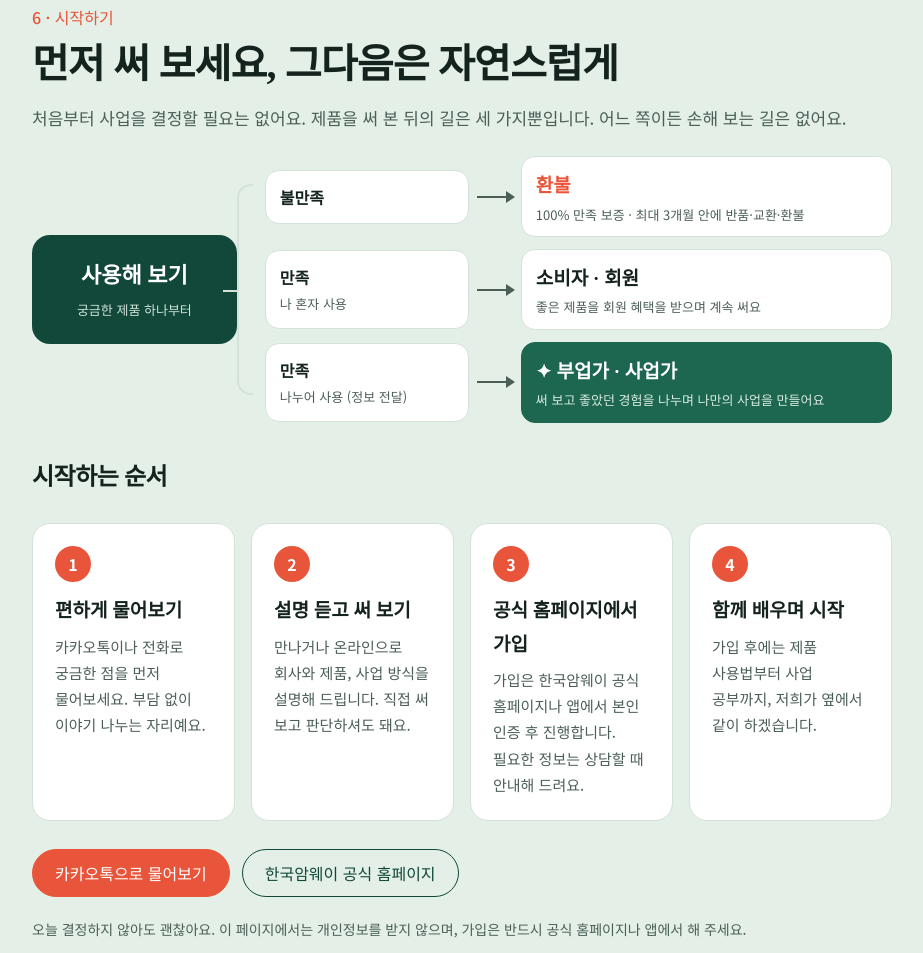
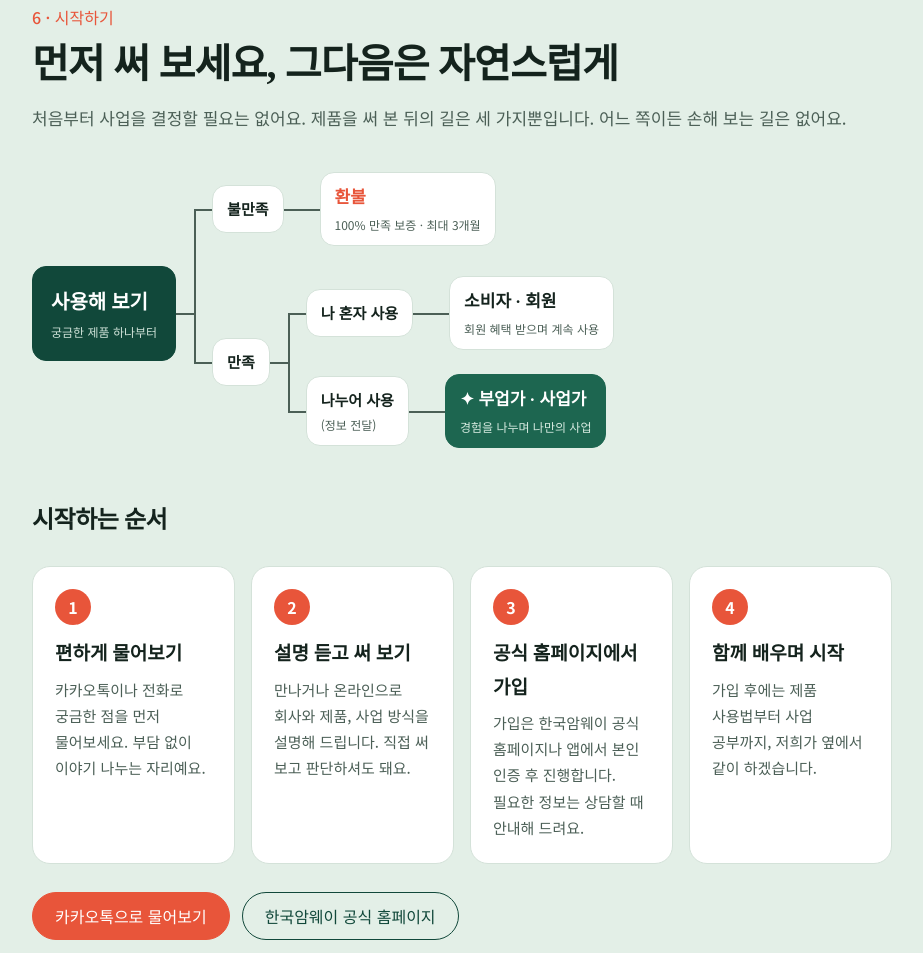
Before and after one commit to matthewkim5081/matthewkim5081.github.io, a plain HTML site: page guide.html in a window 1280 px wide. Shown: the part 10282-11235 px from the top of the page, without its empty margins (178-1101 px from the left). Drawn offline with Linux system fonts and the light colour scheme; a web font is replaced by a local one.

Commit message:
Guide: slide-style branching tree for start section

```diff
--- a/guide.html
+++ b/guide.html
@@ -293,13 +293,15 @@
 <div class="kick">6 · 시작하기</div>
 <h2>먼저 써 보세요, 그다음은 자연스럽게</h2>
 <p class="lead">처음부터 사업을 결정할 필요는 없어요. 제품을 써 본 뒤의 길은 세 가지뿐입니다. 어느 쪽이든 손해 보는 길은 없어요.</p>
-<div class="tree">
-<div class="t-root"><b>사용해 보기</b><span>궁금한 제품 하나부터</span></div>
-<div class="t-br">
-<div class="t-row bad"><div class="t-mid"><b>불만족</b></div><div class="t-arr" aria-hidden="true"></div><div class="t-end"><b>환불</b><span>100% 만족 보증 · 최대 3개월 안에 반품·교환·환불</span></div></div>
-<div class="t-row"><div class="t-mid"><b>만족</b><span>나 혼자 사용</span></div><div class="t-arr" aria-hidden="true"></div><div class="t-end"><b>소비자 · 회원</b><span>좋은 제품을 회원 혜택을 받으며 계속 써요</span></div></div>
-<div class="t-row hi"><div class="t-mid"><b>만족</b><span>나누어 사용 (정보 전달)</span></div><div class="t-arr" aria-hidden="true"></div><div class="t-end"><b>부업가 · 사업가</b><span>써 보고 좋았던 경험을 나누며 나만의 사업을 만들어요</span></div></div>
-</div>
+<div class="ht" role="list" aria-label="사용해 보기 다음의 길">
+<div class="n root"><b>사용해 보기</b><span>궁금한 제품 하나부터</span></div>
+<ul>
+<li><div class="n"><b>불만족</b></div><ul><li><div class="n end bad"><b>환불</b><span>100% 만족 보증 · 최대 3개월</span></div></li></ul></li>
+<li><div class="n"><b>만족</b></div><ul>
+<li><div class="n"><b>나 혼자 사용</b></div><ul><li><div class="n end"><b>소비자 · 회원</b><span>회원 혜택 받으며 계속 사용</span></div></li></ul></li>
+<li><div class="n"><b>나누어 사용</b><span>(정보 전달)</span></div><ul><li><div class="n end hi"><b>✦ 부업가 · 사업가</b><span>경험을 나누며 나만의 사업</span></div></li></ul></li>
+</ul></li>
+</ul>
 </div>
 <h3 class="sub">시작하는 순서</h3>
 <ol class="steps">
--- a/style.css
+++ b/style.css
@@ -324,6 +324,38 @@ a.vbox:hover .play{background:#ff0000}
 .t-mid{border-radius:14px 14px 0 0;border-bottom:0;background:var(--sage);grid-template-columns:auto 1fr;align-items:baseline;gap:8px}
 .t-arr{display:none}
 .t-end{border-radius:0 0 14px 14px}}
+/* horizontal tree (slide-style) */
+.ht{--lc:var(--soft);display:flex;align-items:center;margin-top:28px}
+.ht ul{list-style:none;margin:0;padding:0 0 0 18px;display:flex;flex-direction:column;justify-content:center;position:relative}
+.ht ul::before{content:"";position:absolute;left:0;top:50%;width:18px;border-top:2px solid var(--lc)}
+.ht li{display:flex;align-items:center;position:relative;padding:6px 0}
+.ht li::before{content:"";position:absolute;left:0;top:0;bottom:0;border-left:2px solid var(--lc)}
+.ht li:first-child::before{top:50%}
+.ht li:last-child::before{bottom:50%}
+.ht li:only-child::before{display:none}
+.ht li::after{content:"";position:absolute;left:0;top:50%;width:18px;border-top:2px solid var(--lc)}
+.ht li>.n{margin-left:18px}
+.ht .n{background:var(--bg);border:1px solid var(--line);border-radius:14px;padding:10px 14px;display:grid;gap:1px;white-space:nowrap}
+.ht .n b{font-size:15px}
+.ht .n span{font-size:12px;color:var(--soft)}
+.ht .root{background:var(--pine);border-color:var(--pine);color:#fff;padding:18px}
+.ht .root b{font-family:"Gowun Batang",serif;font-size:20px}.ht .root span{color:#cfe2d8}
+.ht .end b{font-family:"Gowun Batang",serif;font-size:17px}
+.ht .bad b{color:var(--coral)}
+.ht .hi{background:var(--pine2);border-color:var(--pine2)}
+.ht .hi b{color:#fff}.ht .hi span{color:#d7ebe1}
+@media(max-width:760px){
+.ht{flex-direction:column;align-items:stretch}
+.ht ul{padding:0;margin-left:20px}
+.ht ul::before{display:none}
+.ht li{display:block;padding:10px 0 0 18px}
+.ht li::before,.ht li:first-child::before{display:block;content:"";position:absolute;left:0;top:0;bottom:0;border-left:2px solid var(--lc)}
+.ht li:last-child::before,.ht li:only-child::before{display:block;bottom:auto;height:34px}
+.ht li::after{left:0;top:34px;width:16px}
+.ht li>.n{margin-left:0;white-space:normal}
+.ht li>ul{margin-top:0}
+.ht .n{padding:10px 14px}
+.ht .root{text-align:center;padding:14px}}
 /* PV/BV + rate table */
 .pvbv{display:grid;grid-template-columns:repeat(2,minmax(0,1fr));gap:12px;margin-top:18px}
 .pvbv div{background:var(--bg);border:1px solid var(--line);border-radius:16px;padding:16px 18px;display:grid;gap:2px}
```
